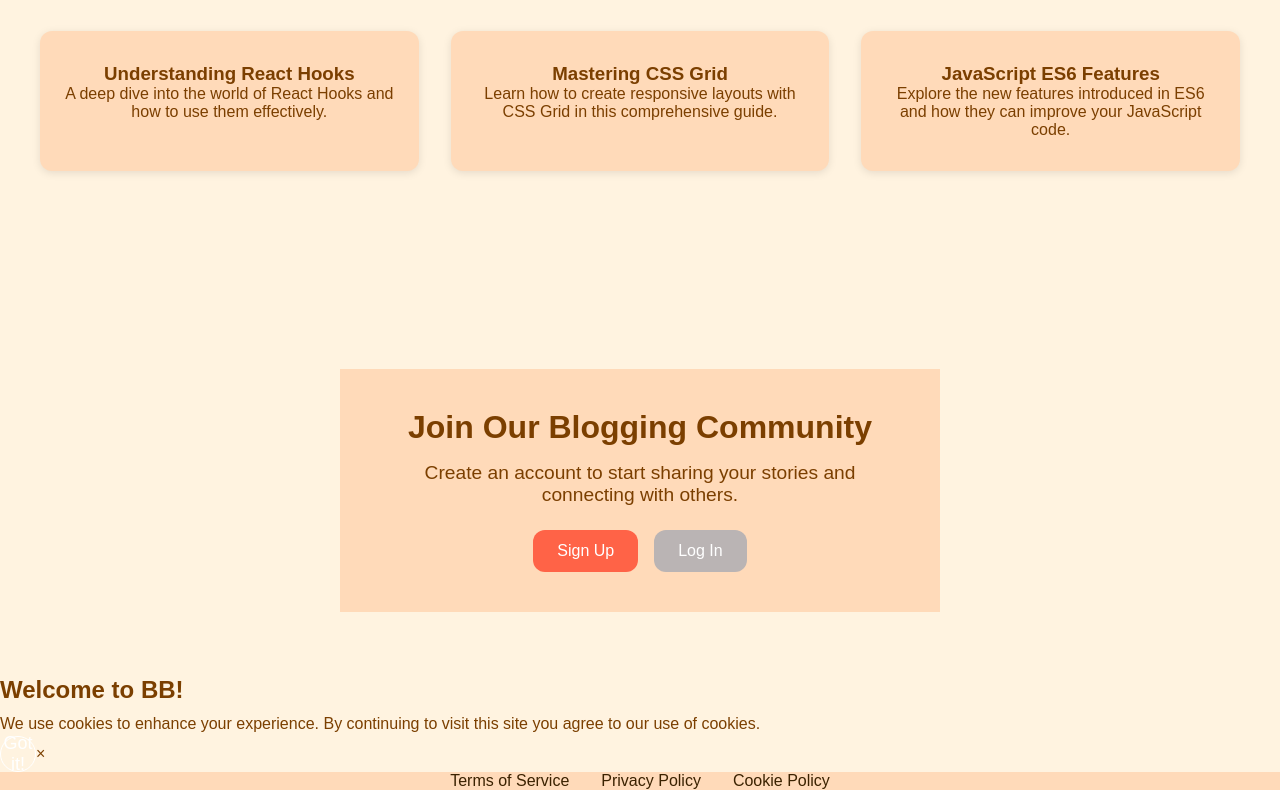
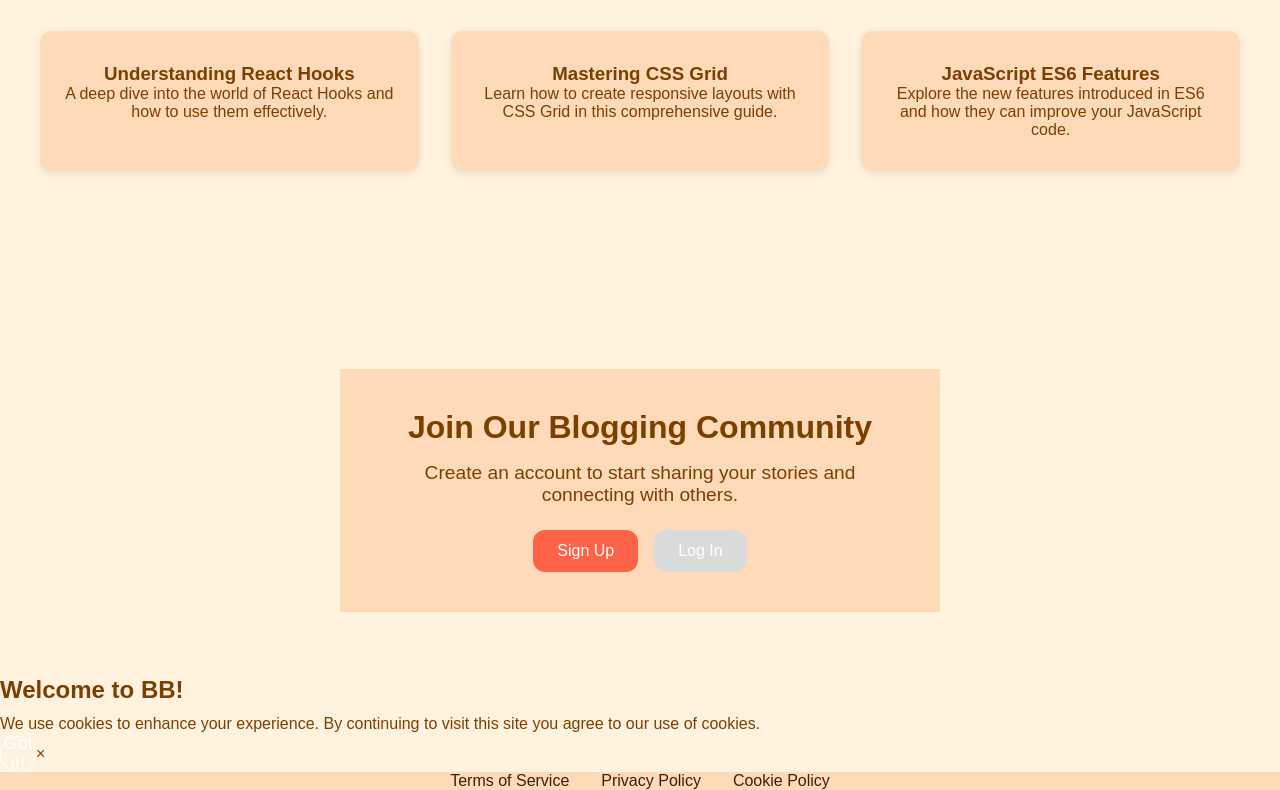
Before and after one commit to katzMotel/blog-app, a Next.js app: page / in a window 1280 px wide. Shown: the part 1841-2631 px from the top of the page. Built offline with nearby package versions, Linux system fonts and the light colour scheme; no server answers.

Commit message:
styling tweaks

```diff
--- a/components/HomePage/HomePage.module.scss
+++ b/components/HomePage/HomePage.module.scss
@@ -127,8 +127,11 @@
 .signupButton:hover{
     background-color: #e5533d;
 }
+.signupButton:active{
+    transform:scale(.98);
+}
 .signInButton{
-    background-color: #bab4b4;
+    background-color: #D9DADA;
     color: white;
     border: none;
     border-radius: 12px;
@@ -138,6 +141,9 @@
     transition: background-color 0.2s, color 0.2s;
 }
 .signInButton:hover{
-    background-color: #ff6347;
+    background-color: #bab4b4;
     color: white;
 }
+.signInButton:active{
+    transform:scale(.98);
+}
```
